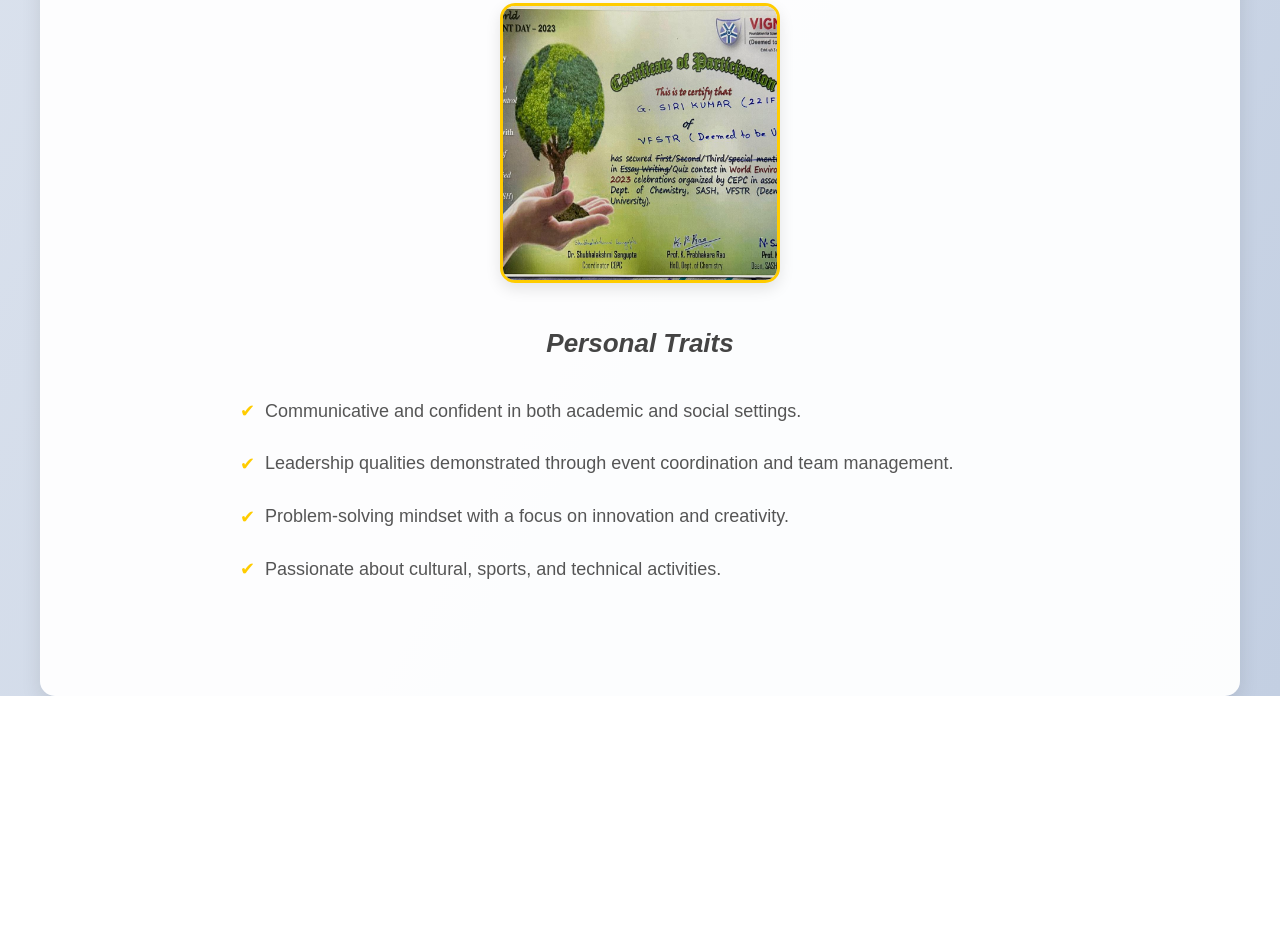
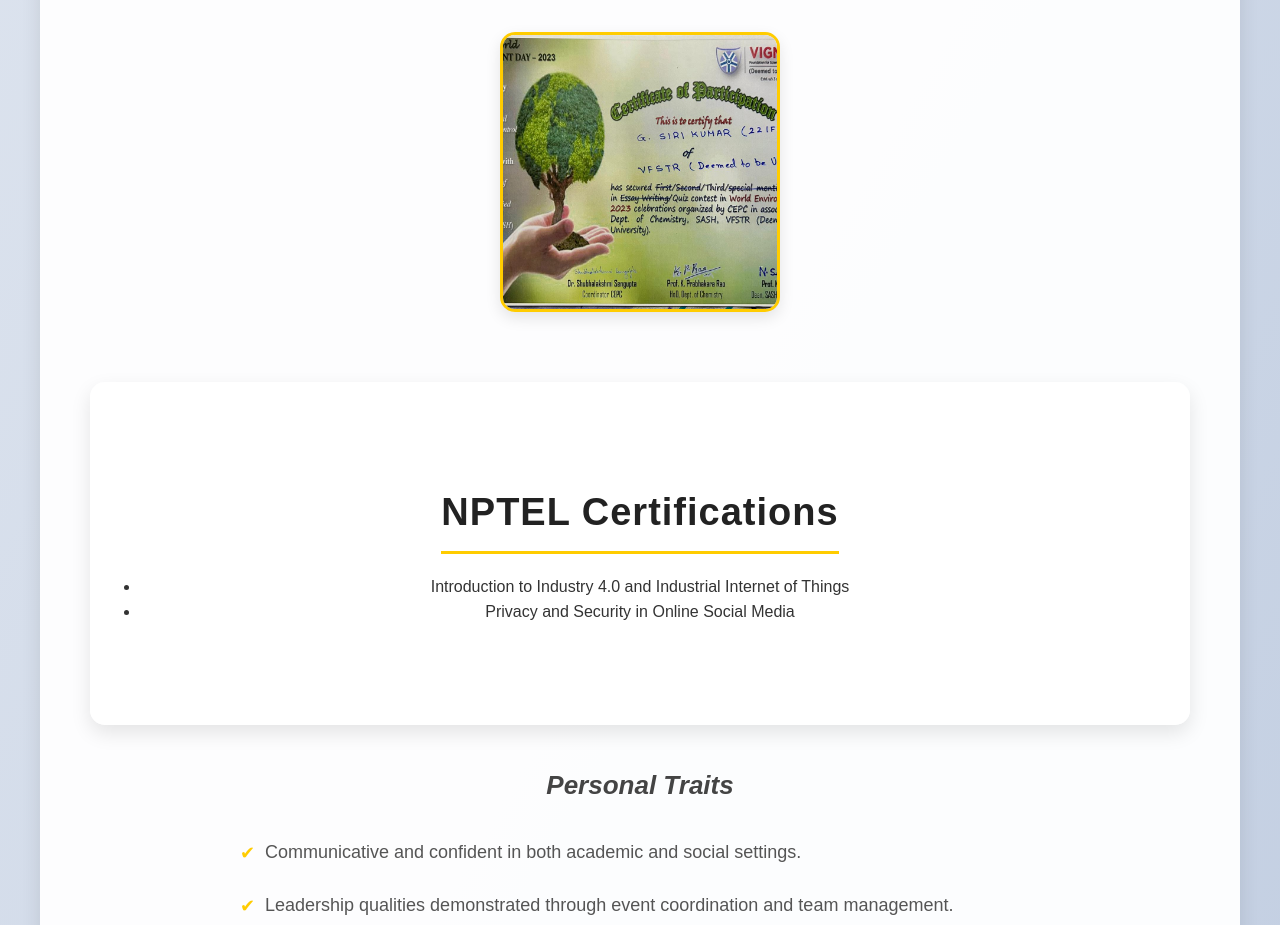
Before and after one commit to sirikumar8746/Gudipatsirikumar_portifolio, a plain HTML site: page About.html in a window 1280 px wide. Shown: the part 3670-4595 px from the top of the page. Before the commit the page ends 4366 px from the top, so only its background shows below. Drawn offline with Linux system fonts and the light colour scheme.

Commit message:
Update About.html

```diff
--- a/About.html
+++ b/About.html
@@ -118,7 +118,7 @@
 
     <!-- VEAC Volunteer -->
     <h4>Vignan Extension Activities (VEAC)</h4>
-    <p>Completed 30 hours of volunteer participation in VEAC for the year 2024-2025.</p>
+    <p>Completed 30 hours of volunteer participation in Vignan Extension Activities Council (VEAC) under UEAC (NSS) for the academic year 2024–2025.</p>
     <div class="certificates">
       <div class="certificate"><img src="images/veac.jpg" alt="VEAC Certificate"></div>
     </div>
@@ -143,6 +143,13 @@
     <div class="certificates">
       <div class="certificate"><img src="images/environment_day1.jpg" alt="Environment Day Certificate"></div>
     </div>
+<section id="nptel-courses" class="certifications-section">
+  <h2>NPTEL Certifications</h2>
+  <ul>
+    <li>Introduction to Industry 4.0 and Industrial Internet of Things</li>
+    <li>Privacy and Security in Online Social Media</li>
+  </ul>
+</section>
 
     <!-- Personal Traits -->
     <h3>Personal Traits</h3>
```
